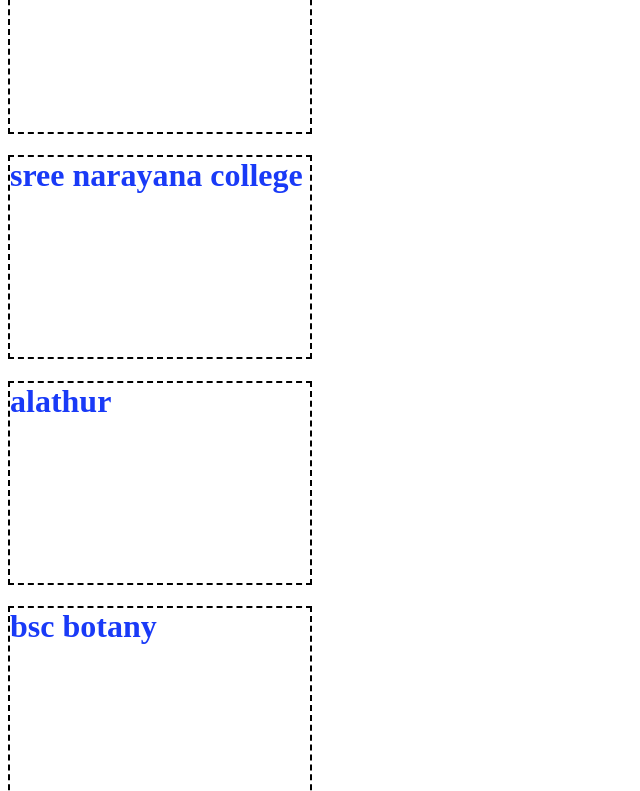
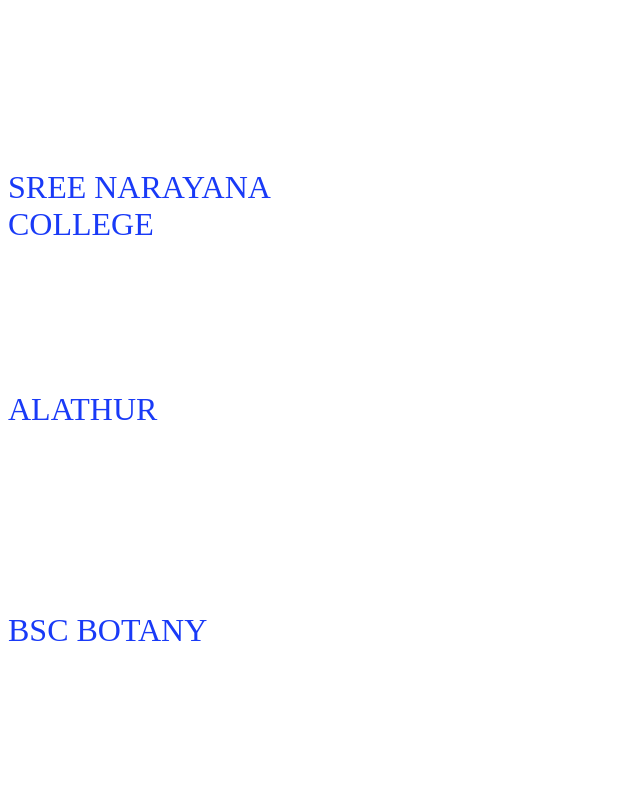
Before and after one commit to kavyak1234/kavya, a plain HTML site: page main1/lord/internal.html in a window 1280 px wide. Shown: the part 601-1392 px from the top of the page, without its empty margins (0-640 px from the left). Drawn offline with Linux system fonts and the light colour scheme.

Commit message:
initial commit

```diff
--- /dev/null
+++ b/main1/lord/forms.html
@@ -0,0 +1,20 @@
+<!DOCTYPE html>
+<html lang="en">
+<head>
+    <meta charset="UTF-8">
+    <meta name="viewport" content="width=device-width, initial-scale=1.0">
+    <title>Document</title>
+    <link rel="stylesheet" href="forms.css">
+</head>
+<body>
+    <div>
+
+        <h1>Login form</h1>
+        <input type="text" id="" placeholder="use Name"><br>
+        <input type="text" id="" placeholder="password"><br>
+        <input type="button" value="Login" class="btn">
+
+    </div>
+
+</body>
+</html>
--- a/main1/lord/internal.html
+++ b/main1/lord/internal.html
@@ -5,7 +5,22 @@
     <meta name="viewport" content="width=device-width, initial-scale=1.0">
     <title>Document</title>
     <link rel="stylesheet" href="style.css">
+    <link rel="stylesheet" href="<link rel="preconnect" href="https://fonts.googleapis.com">
+    <link rel="preconnect" href="https://fonts.gstatic.com" crossorigin>
+    <link href="https://fonts.googleapis.com/css2?family=Open+Sans:ital,wght@0,300..800;1,300..800&display=swap" rel="stylesheet">">
+
 </head>
+<style>
+    h1{
+        text-decoration: none;
+        color: black;
+        text-transform: uppercase;
+        font-family:"playwrite IN",serif ;
+        font-optical-sizing: auto;
+        font-weight: 400;
+        font-style: normal;
+    }
+</style>
 <body>
     <div>
         <h1></h1>
--- a/main1/lord/style.css
+++ b/main1/lord/style.css
@@ -1,6 +1,6 @@
 .main{
     color: #193af7;
-    border: 2px dashed black;
+
     height: 200px;
     width: 300px;
 }
```
Also changed, not shown: main1/lord/forms.css (added).
